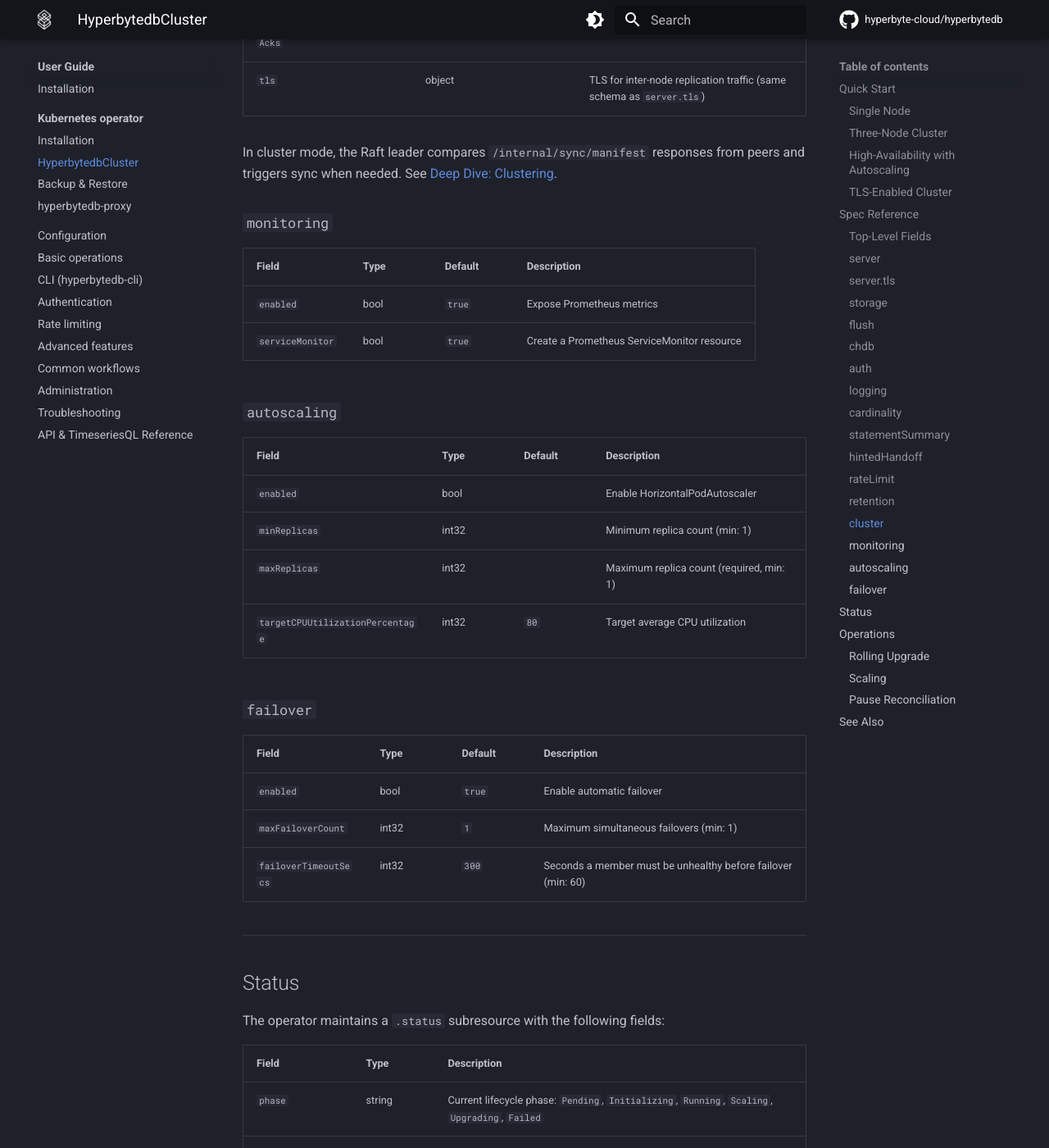
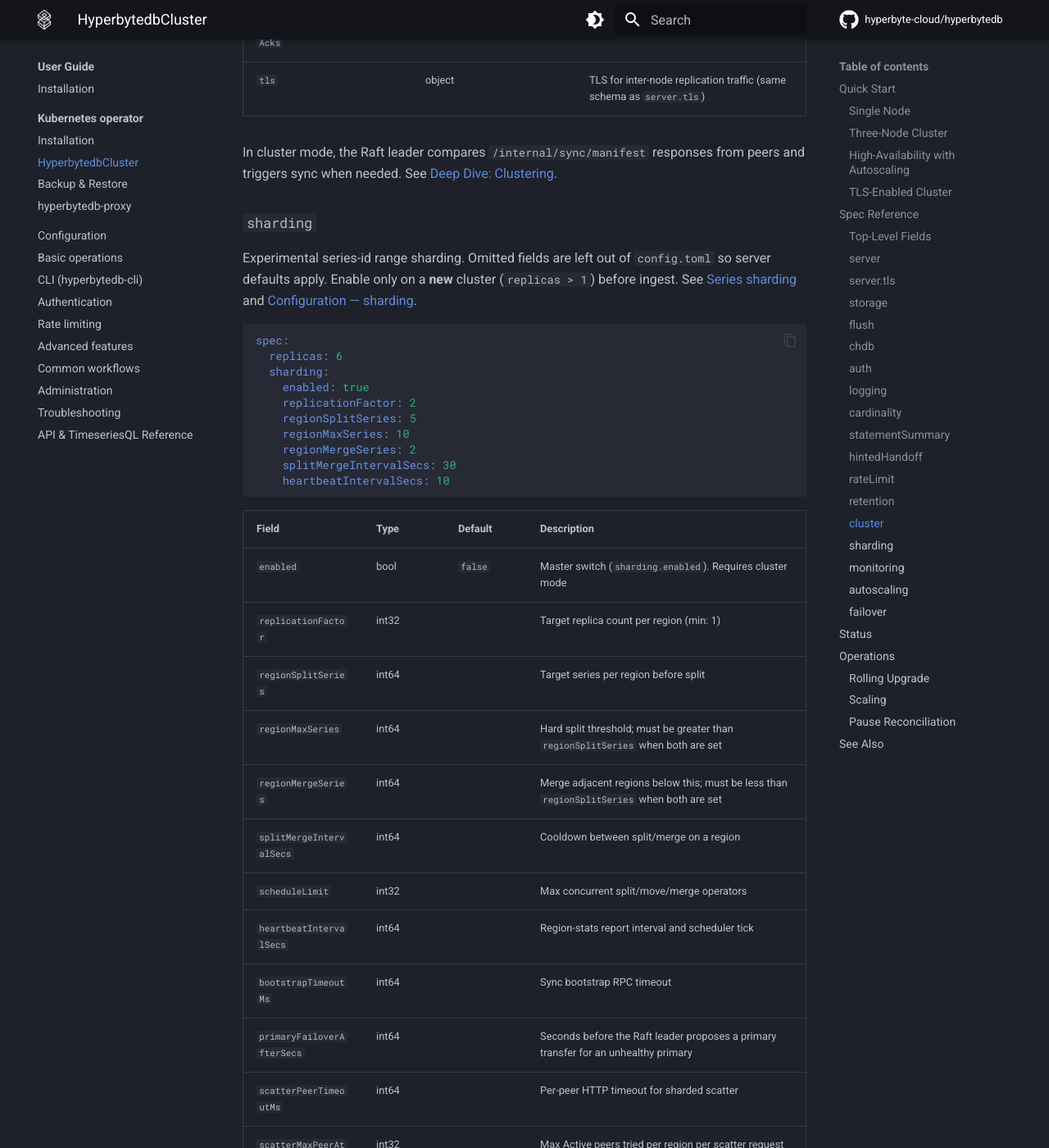
Before and after one commit to hyperbyte-cloud/hyperbytedb, an MkDocs documentation site: the page built from docs/user-guide/operator/cluster.md, in a window 1280 px wide and 1400 px high, scrolled down 9015 px. Shown: the whole window at 82% size. Built offline with MkDocs 1.6.1 and Material for MkDocs 9.7.7, drawn with Linux system fonts in a browser that asks for light colours; comment, search, counter and statistics services are not loaded; some of the changed text lies outside the part shown.

Commit message:
docs: document experimental spec.sharding and sharded MVs
Align v1-stable-scope with CREATE MATERIALIZED VIEW on sharded clusters, and document the operator sharding spec that already exists on the CRD.

````diff
--- a/docs/user-guide/operator/cluster.md
+++ b/docs/user-guide/operator/cluster.md
@@ -312,6 +312,42 @@
 
 In cluster mode, the Raft leader compares `/internal/sync/manifest` responses from peers and triggers sync when needed. See [Deep Dive: Clustering](../../deep-dive/deep-dive-clustering.md).
 
+### `sharding`
+
+Experimental series-id range sharding. Omitted fields are left out of `config.toml` so server defaults apply. Enable only on a **new** cluster (`replicas > 1`) before ingest. See [Series sharding](../advanced-features.md#series-sharding-experimental) and [Configuration — sharding](../configuration.md#sharding).
+
+```yaml
+spec:
+  replicas: 6
+  sharding:
+    enabled: true
+    replicationFactor: 2
+    regionSplitSeries: 5
+    regionMaxSeries: 10
+    regionMergeSeries: 2
+    splitMergeIntervalSecs: 30
+    heartbeatIntervalSecs: 10
+```
+
+| Field | Type | Default | Description |
+|-------|------|---------|-------------|
+| `enabled` | bool | `false` | Master switch (`sharding.enabled`). Requires cluster mode |
+| `replicationFactor` | int32 | | Target replica count per region (min: 1) |
+| `regionSplitSeries` | int64 | | Target series per region before split |
+| `regionMaxSeries` | int64 | | Hard split threshold; must be greater than `regionSplitSeries` when both are set |
+| `regionMergeSeries` | int64 | | Merge adjacent regions below this; must be less than `regionSplitSeries` when both are set |
+| `splitMergeIntervalSecs` | int64 | | Cooldown between split/merge on a region |
+| `scheduleLimit` | int32 | | Max concurrent split/move/merge operators |
+| `heartbeatIntervalSecs` | int64 | | Region-stats report interval and scheduler tick |
+| `bootstrapTimeoutMs` | int64 | | Sync bootstrap RPC timeout |
+| `primaryFailoverAfterSecs` | int64 | | Seconds before the Raft leader proposes a primary transfer for an unhealthy primary |
+| `scatterPeerTimeoutMs` | int64 | | Per-peer HTTP timeout for sharded scatter |
+| `scatterMaxPeerAttempts` | int32 | | Max Active peers tried per region per scatter request |
+| `loadSplitQpsThreshold` | int64 | `0` | Load-based split QPS threshold; `0` disables |
+| `maxRegionsPerMeasurement` | int32 | | Hard cap on regions per measurement |
+
+When `enabled` is true, validation requires `regionMergeSeries < regionSplitSeries < regionMaxSeries` (same inequalities as the server).
+
 ### `monitoring`
 
 | Field | Type | Default | Description |
````
Also changed, not shown: docs/user-guide/v1-stable-scope.md (+1 -1 lines).
